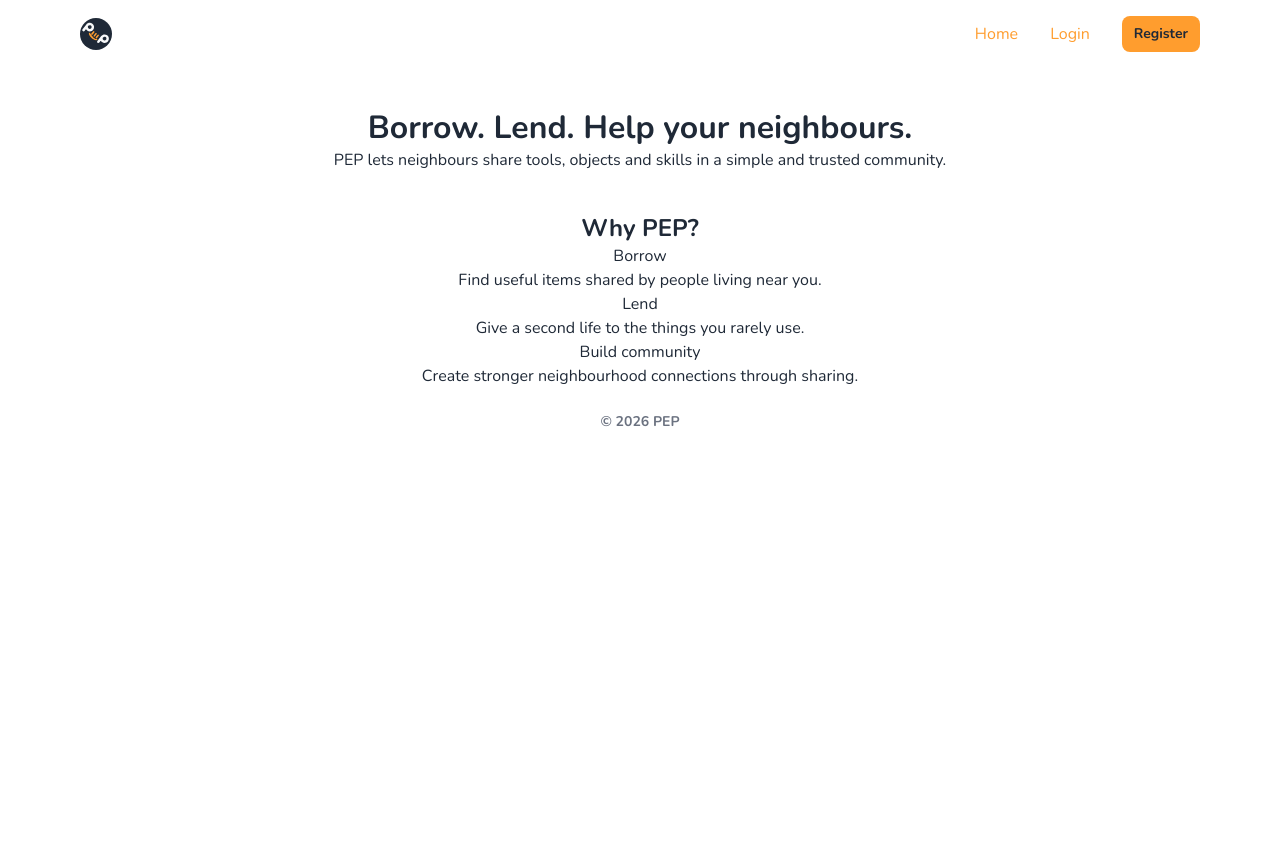
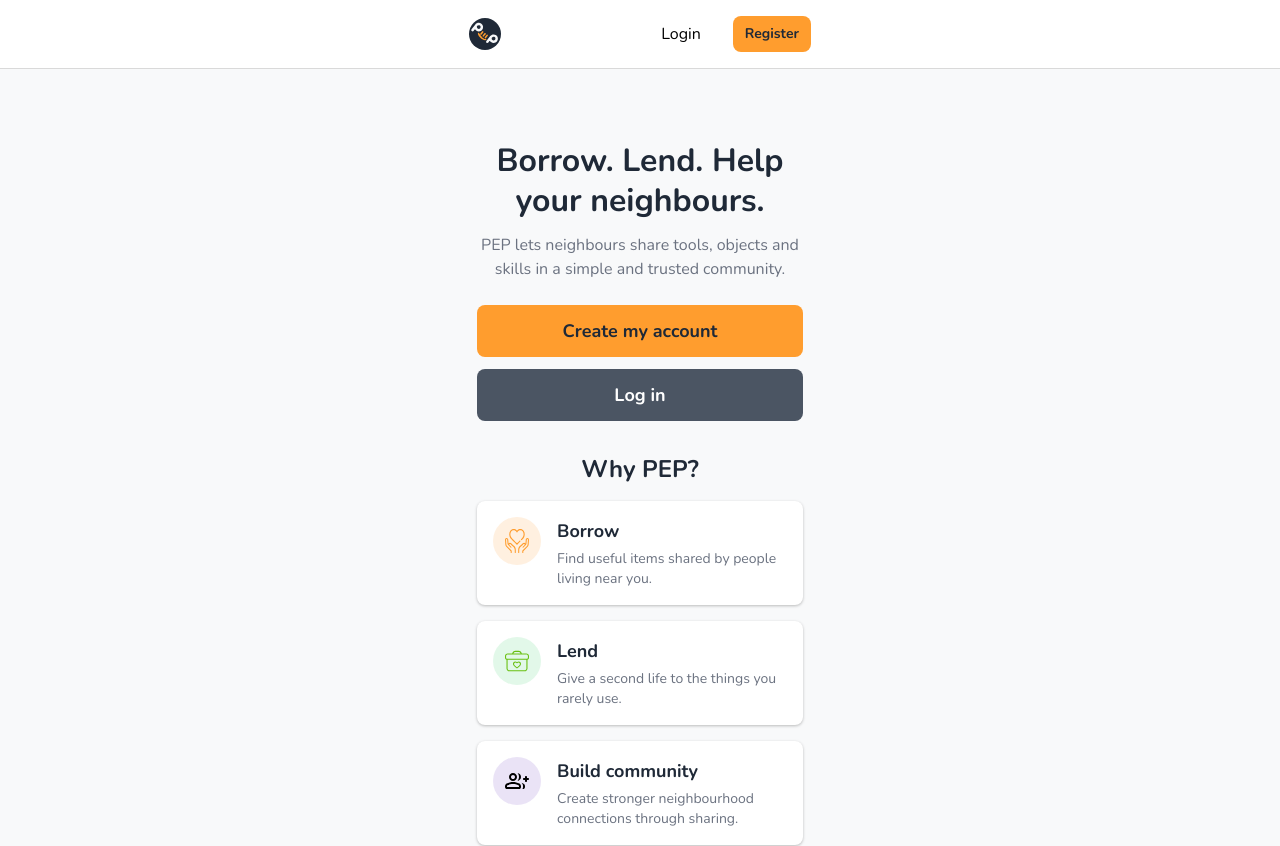
Before and after one commit to Tommfnr/Transcendence, an Angular app in the folder frontend/app/: page / in a window 1280 px wide. Shown: the top 846 px of the page. Before the commit the page ends 800 px from the top, so only its background shows below. Built offline with nearby package versions, Linux system fonts and the light colour scheme; no server answers.

Commit message:
feat(front): style landing and login marketing

```diff
--- a/frontend/app/src/app/components/header-marketing/header-marketing.html
+++ b/frontend/app/src/app/components/header-marketing/header-marketing.html
@@ -1,31 +1,27 @@
-<header class=" text-primary wrapper">
-  <div class="container mx-auto flex items-center justify-between px-6 py-4">
+<header class="border-b border-solid border-muted bg-card">
+        <nav class="max-w-app flex mx-auto items-center justify-between px-6 py-4">
+            <a routerLink="/" class="shrink-0"
+                ><img src="/icons/logo-invisible-background.svg" alt="" class="size-8 shrink-0"
+            /></a>
 
-    <a routerLink="/" class="text-2xl font-bold tracking-wide"><img src="/icons/logo-invisible-background.svg" alt="" class="size-8 shrink-0" /></a>
-
-    <nav class="">
             <ul class="flex gap-8 items-center">
                 @if (isLoggedIn()) {
                     <li>
-            <a routerLink="/app" class="hover:opacity-80 transition">App</a>
-          </li>
-        }
-        <li>
-          <a routerLink="/" class="hover:opacity-80 transition">Home</a>
+                        <a routerLink="/app" class="hover:text-primary transition">App</a>
                     </li>
                     <li>
-          <a routerLink="/login" class="hover:opacity-80 transition">Login</a>
+                        <button appButton type="button" (click)="onLogout()">Log out</button>
+                    </li>
+                } @else {
+                    <li>
+                        <a routerLink="/login" class="hover:text-primary transition">Login</a>
                     </li>
 
                     <li>
                         <a routerLink="/register" appButton size="small">Register</a>
                     </li>
-		@if(isLoggedIn()) {
-		<li>
-		  <button type="button" (click)="onLogout()">Log out</button>
-		</li>
                 }
+                @if (isLoggedIn()) {}
             </ul>
         </nav>
-  </div>
 </header>
--- a/frontend/app/src/app/layouts/marketing-layout/marketing-layout.html
+++ b/frontend/app/src/app/layouts/marketing-layout/marketing-layout.html
@@ -1,5 +1,6 @@
 <app-header-marketing></app-header-marketing>
-<main class="wrapper">
-	<router-outlet />
-</main>
+<div class="flex min-h-dvh flex-col bg-background font-sans text-text">
+	<main class="relative mx-auto flex w-full max-w-app flex-1 flex-col gap-4 px-4 pb-10">
+		<router-outlet />
+	</main>
 <app-footer-marketing></app-footer-marketing>
--- a/frontend/app/src/app/pages/landing/landing.html
+++ b/frontend/app/src/app/pages/landing/landing.html
@@ -1,64 +1,62 @@
 
 
-<div class="text-center text-text">
+<div class="text-center text-text py-4">
 
-	<section class="py-10 px-6">
+	<section class="flex flex-col gap-3 pt-10 pb-8 px-4">
 
-		<div class=" mmax-w-2xl x-auto">
-
+		<div class="flex flex-col gap-3">
 			<h1 class="text-3xl font-bold">Borrow. Lend. Help your neighbours.</h1>
 
-			<p>
+			<p class="text-text-secondary">
 				PEP lets neighbours share tools, objects and skills
 				in a simple and trusted community.
 			</p>
-
-
 		</div>
-
+		<div class="flex flex-col gap-3 mt-3">
+			<a appButton block size="large" routerLink="/register">Create my account</a>
+			<a appButton block size="large" variant="secondary" routerLink="/login">Log in</a>
+		</div>
 	</section>
 
-	<section class="features">
-
-		<div class="mmax-w-2xl x-auto">
+	<section class="flex flex-col gap-4 px-4 pb-4">
 
 		<h2 class="text-2xl font-bold">Why PEP?</h2>
 
-			<div class="cards">
-
-				<article class="card">
-
-					<h3>Borrow</h3>
-
-					<p>
+		<article class="flex items-start gap-4 rounded-card bg-card p-4 text-left shadow-card">
+			<div class="flex size-12 shrink-0 items-center justify-center rounded-full bg-primary-surface">
+				<img src="/icons/hand-heart.svg" alt="" class="size-6" />
+			</div>
+			<div class="flex min-w-0 flex-1 flex-col gap-1">
+				<h3 class="text-lg font-bold text-text">Borrow</h3>
+				<p class="text-sm text-text-secondary">
 					Find useful items shared by people living near you.
 				</p>
-
+			</div>
 		</article>
 
-				<article class="card">
-
-					<h3>Lend</h3>
-
-					<p>
+		<article class="flex items-start gap-4 rounded-card bg-card p-4 text-left shadow-card">
+			<div class="flex size-12 shrink-0 items-center justify-center rounded-full bg-success-surface">
+				<img src="/icons/bag-heart.svg" alt="" class="size-6" />
+			</div>
+			<div class="flex min-w-0 flex-1 flex-col gap-1">
+				<h3 class="text-lg font-bold text-text">Lend</h3>
+				<p class="text-sm text-text-secondary">
 					Give a second life to the things you rarely use.
 				</p>
-
+			</div>
 		</article>
 
-				<article class="card">
-
-					<h3>Build community</h3>
-
-					<p>
+		<article class="flex items-start gap-4 rounded-card bg-card p-4 text-left shadow-card">
+			<div class="flex size-12 shrink-0 items-center justify-center rounded-full bg-complementary-surface">
+				<img src="/icons/group-ppl.svg" alt="" class="size-6" />
+			</div>
+			<div class="flex min-w-0 flex-1 flex-col gap-1">
+				<h3 class="text-lg font-bold text-text">Build community</h3>
+				<p class="text-sm text-text-secondary">
 					Create stronger neighbourhood connections through sharing.
 				</p>
-
+			</div>
 		</article>
-
-			</div>
-
-		</div>
 
 	</section>
 
--- a/frontend/app/src/app/pages/landing/landing.ts
+++ b/frontend/app/src/app/pages/landing/landing.ts
@@ -1,8 +1,10 @@
 import { Component } from '@angular/core';
+import { ButtonDirective } from '../../components/button/button.directive';
+import { RouterLink } from '@angular/router';
 
 @Component({
   selector: 'app-landing',
-  imports: [],
+  imports: [ButtonDirective, RouterLink],
   templateUrl: './landing.html',
 })
 export class Landing {}
--- a/frontend/app/src/app/pages/login/login.html
+++ b/frontend/app/src/app/pages/login/login.html
@@ -1,3 +1,9 @@
+<div class="flex flex-col py-6 px-5 mt-4 bg-card rounded-card gap-5 shadow-card">
+
+	<section class="flex flex-col gap-1">
+		<h1 class="text-xl font-bold">Welcome back</h1>
+		<p class="text-sm text-text-secondary">Log in to see what people close to you need</p>
+	</section>
 		@if (bannerErrors().length > 0) {
 			<div class="banner-error">
 				@for (msg of bannerErrors(); track msg) {
@@ -5,33 +11,30 @@
 				}
 			</div>
 	}
-<form (submit)="onSubmit($event)">
+	<section class="flex flex-col">
+
+		<form (submit)="onSubmit($event)" class="flex flex-col gap-5">
 			<div>
-    <label class="block">
-      Username or Email
-      <input type="text" [formField]="loginForm.identifier" class="block w-full border border-primary rounded-card p-2"/>
-    </label>
-    @if (loginForm.identifier().invalid() && loginForm.identifier().touched()) {
+				<app-text-field placeholder="john@example.com" label="Username or Email" [formField]="loginForm.identifier"></app-text-field>
+				<!-- @if (loginForm.identifier().invalid() && loginForm.identifier().touched()) {
 					<div class="error">
 						@for (error of loginForm.identifier().errors(); track error.kind) {
 							<span>{{ error.message }}</span>
 						}
 					</div>
-    }
+				} -->
 			</div>
 
 			<div>
-    <label class="block">
-      Password
-      <input type="password" [formField]="loginForm.password" class="block w-full border border-primary rounded-card p-2"/>
-    </label>
+				<app-text-field typeField="password" placeholder="john@example.com" label="Password" [formField]="loginForm.password"></app-text-field>
+<!--
 				@if (loginForm.password().invalid() && loginForm.password().touched()) {
 					<div class="error">
 						@for (error of loginForm.password().errors(); track error.kind) {
 							<span>{{ error.message }}</span>
 						}
 					</div>
-  }
+				} -->
 			</div>
 
 			<div>
@@ -41,12 +44,18 @@
 				</label>
 			</div>
 
-  <app-button type="submit" variant="primary">Log in</app-button>
+			<button appButton block size="large" type="submit" variant="primary">Log in</button>
 		</form>
+	</section>
 
-<div class="form-debug">
+	<!-- <div class="form-debug">
 		<h3>Current Form Values:</h3>
 		<p>Username or Email: {{ loginForm.identifier().value() }}</p>
 		<p>Password: {{ loginForm.password().value() ? '••••••••' : '(empty)' }}</p>
 		<p>Remember me: {{ loginForm.rememberMe().value() ? 'Yes' : 'No' }}</p>
+	</div> -->
+	<div>
+		<p class="text-text-secondary text-center">No account yet? <a class="font-bold text-primary" routerLink="/register">Register</a></p>
 	</div>
+
+</div>
```
Also changed, not shown: frontend/app/src/app/pages/login/login.ts (+4 -3 lines), frontend/app/public/icons/group-ppl.svg (added). Lines whose indentation alone changed are shown as unchanged.
